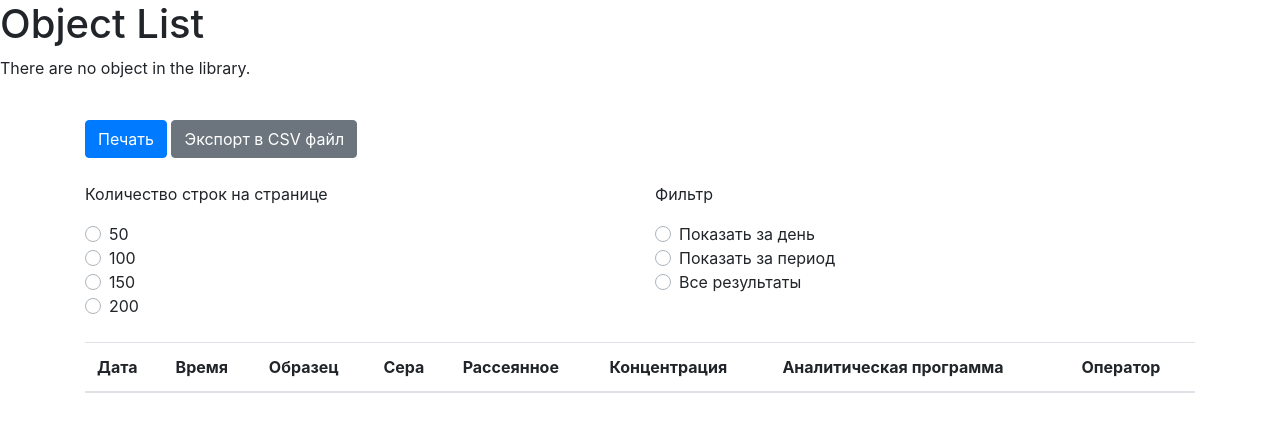
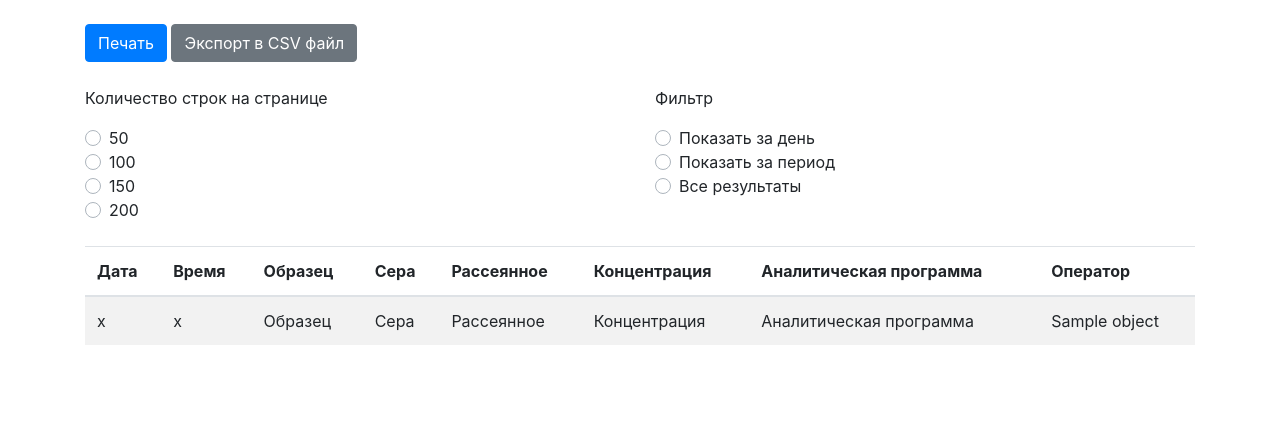
Before and after one commit to brutalp/web_interface, a Django app: template web_interface/web_app/templates/web_app/web.html in a window 1280 px wide. Shown: the part 74-506 px from the top of the page. Run offline with Django 3.2, Linux system fonts and the light colour scheme; the template is opened without the code that fills it: most values are stand-ins (such as "Sample title", 1, 10 or a date in 2020); lists and menus that the app fills with data are empty; some libraries are stand-ins or nearby versions.

Commit message:
fix show DB

```diff
--- a/web_interface/web_app/models.py
+++ b/web_interface/web_app/models.py
@@ -262,6 +262,7 @@
 
 
 class Object(models.Model):
+    # objects = None
     unused = models.BooleanField(db_column='Unused')  # Field name made lowercase.
     id = models.AutoField(db_column='Id', primary_key=True)  # Field name made lowercase.
     objecttypeid = models.IntegerField(db_column='ObjectTypeId')  # Field name made lowercase.
--- a/web_interface/web_app/templates/web_app/web.html
+++ b/web_interface/web_app/templates/web_app/web.html
@@ -1,19 +1,6 @@
 {% extends 'web_app/wrapper.html' %}
 
 {% block content %}
-
-<h1>Object List</h1>
-{% if book_list %}
-<ul>
-    {% for object in object_list %}
-    <li>
-        <p>{{ object.name }}</p>
-    </li>
-    {% endfor %}
-</ul>
-{% else %}
-    <p>There are no object in the library.</p>
-{% endif %}
 
     <br>
     <div class="container">
@@ -77,6 +64,22 @@
                         </tr>
                     </thead>
                     <tbody>
+                        {% if object_list %}
+                        {% for object in object_list %}
+                            <tr>
+                                <td>{{ object.creationtimestamp }}</td>
+                                <td>{{ object.creationtimestamp }}</td>
+                                <td>Образец</td>
+                                <td>Сера</td>
+                                <td>Рассеянное</td>
+                                <td>Концентрация</td>
+                                <td>Аналитическая программа</td>
+                                <td>{{ object.name }}</td>
+                            </tr>
+                        {% endfor %}
+                        {% else %}
+                            <td>There are no object in the library.</td>
+                        {% endif %}
 
                     </tbody>
                 </table>
```
Also changed, not shown: web_interface/web_app/urls.py (+5 -2 lines), web_interface/web_app/views.py (+6 -6 lines).
